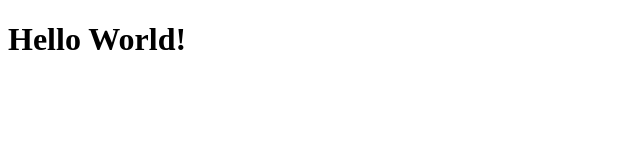
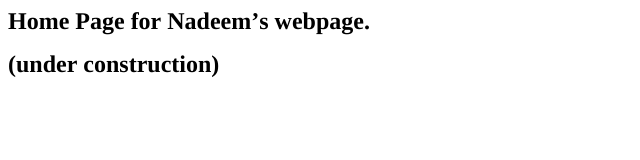
Before and after one commit to nabmsi/nabmsi.github.io, a plain HTML site: page index.html in a window 1280 px wide. Shown: the whole page, without its empty margins (0-640 px from the left). Drawn offline with Linux system fonts and the light colour scheme.

Commit message:
index.html updated

```diff
--- a/index.html
+++ b/index.html
@@ -1,11 +1,17 @@
-<!DOCTYPE html>
-<html lang="en">
-  <head>
-    <meta charset="UTF-8">
-    <meta name="viewport" content="width=device-width, initial-scale=1.0">
-    <title>Hello World! Site Title</title>
-  </head>
-  <body>
-    <h1>Hello World!</h1>
-  </body>
+<!DOCTYPE html PUBLIC "-//W3C//DTD HTML 4.01//EN" "http://www.w3.org/TR/html4/strict.dtd">
+<html>
+<head>
+  <meta http-equiv="Content-Type" content="text/html; charset=utf-8">
+  <meta http-equiv="Content-Style-Type" content="text/css">
+  <title></title>
+  <meta name="Generator" content="Cocoa HTML Writer">
+  <meta name="CocoaVersion" content="2487.6">
+  <style type="text/css">
+    span.s1 {font-kerning: none}
+  </style>
+</head>
+<body>
+<h1 style="margin: 0.0px 0.0px 16.1px 0.0px; font: 24.0px Times; -webkit-text-stroke: #000000"><span class="s1"><b>Home Page for Nadeem’s webpage.</b></span></h1>
+<h1 style="margin: 0.0px 0.0px 16.1px 0.0px; font: 24.0px Times; -webkit-text-stroke: #000000"><span class="s1"><b>(under construction)</b></span></h1>
+</body>
 </html>
```
